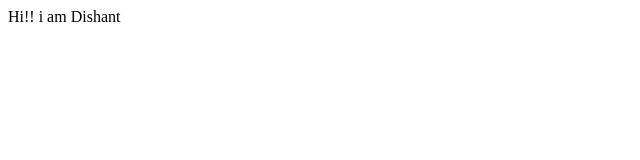
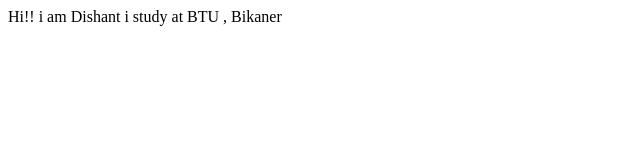
Before and after one commit to aryadishant414/dishantarya-site, a plain HTML site: page index.html in a window 1280 px wide. Shown: the whole page, without its empty margins (0-640 px from the left). Drawn offline with Linux system fonts and the light colour scheme.

Commit message:
docs: ADDED content

```diff
--- a/index.html
+++ b/index.html
@@ -8,5 +8,7 @@
 </head>
 <body>
     Hi!! i am Dishant
+
+   i study at BTU , Bikaner
 </body>
 </html>
```
